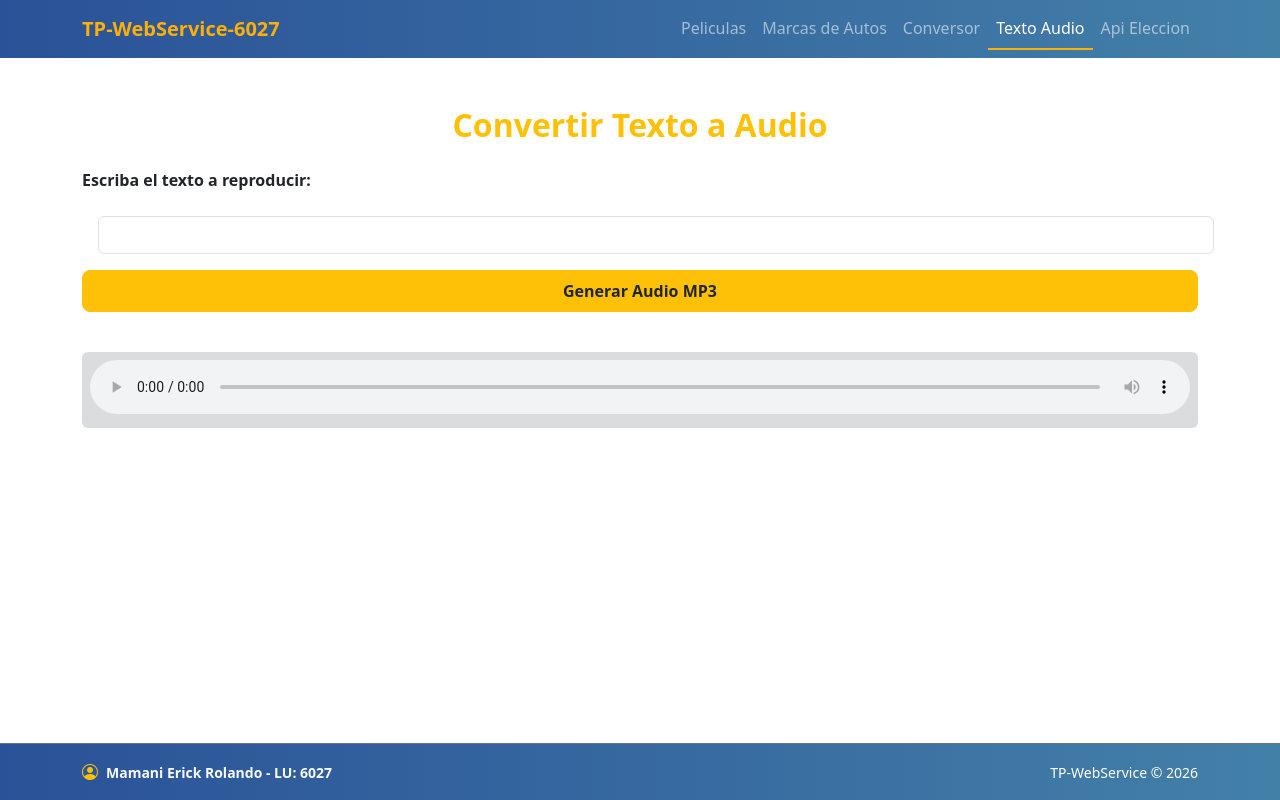
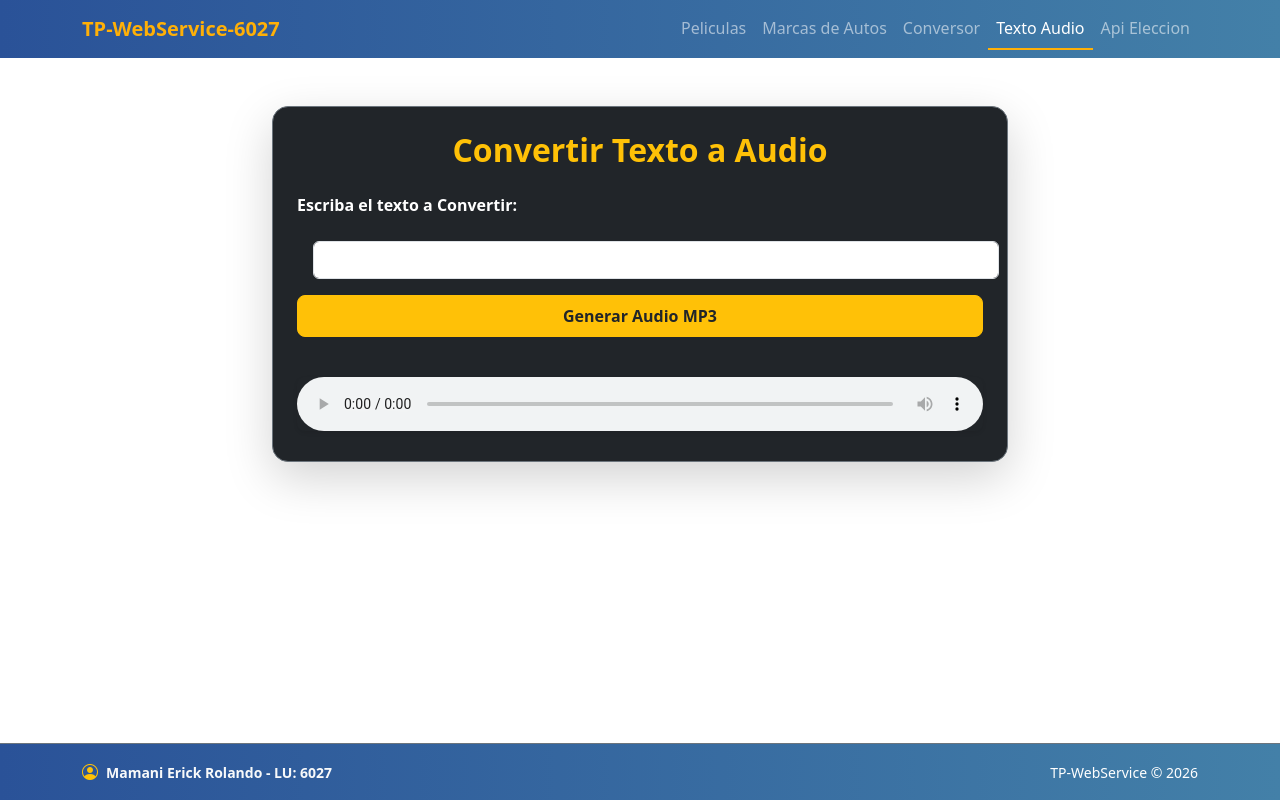
Before and after one commit to MamaniErick/FrontEnd-TaxiFem, an Angular app: page /texto-audio in a window 1280 px wide. Built offline with nearby package versions, Linux system fonts and the light colour scheme.

Commit message:
Limpieza de codigo Texto-Audio

```diff
--- a/src/app/components/api-eleccion/api-eleccion.ts
+++ b/src/app/components/api-eleccion/api-eleccion.ts
@@ -28,7 +28,7 @@ export class ApiEleccion {
           let base64Limpio = rawResult.replace(/^<img src=['"]/, '').replace(/['"]\s*\/?>$/, '');
           this.resultado = base64Limpio;
           console.log("Base64 extraído:", this.resultado); }
-        this.cdr.detectChanges();
+          this.cdr.detectChanges();
       },
       (error) => {
         console.log(error);
--- a/src/app/components/texto-audio/texto-audio.html
+++ b/src/app/components/texto-audio/texto-audio.html
@@ -1,18 +1,20 @@
 <div class="container mt-5">
+    <div class="row justify-content-center">
+        <div class="col-md-10 col-lg-8">
+            <div class="card bg-dark text-white border-secondary shadow-lg rounded-4 p-4">
                 <h2 class="text-center fw-bold mb-4 text-warning">Convertir Texto a Audio</h2>
                 <form>
                     <div class="mb-3">
-            <label for="texto" class="form-label fw-semibold">Escriba el texto a reproducir:</label>
+                        <label for="texto" class="form-label fw-semibold">Escriba el texto a Convertir:</label>
                         <input type="text" name="texto" id="texto" class="form-control text-dark m-3" [(ngModel)]="texto" >
-            <button type="button"  class="btn btn-warning w-100 py-2 fw-bold rounded-3 text-dark mb-4" (click)="convertirTextoAudio()">
+                        <button type="button"  class="btn btn-warning w-100 py-2 fw-bold rounded-3 text-dark mb-4" (click)="convertirAudio()">
                             Generar Audio MP3
                         </button>
                     </div>
-        <div class="text-center p-2 bg-secondary bg-opacity-25 rounded">
-            <audio controls class="w-100">
-                <source [src]="objetUrl" type="audio/mpeg">
-                Tu navegador no soporta la reproducción de este audio.
+                    <audio [src]="objetUrl" controls class="w-100 rounded-3 shadow-sm">
                         </audio>
-        </div>
                 </form>
             </div>
+        </div>
+    </div>
+</div>
--- a/src/app/components/texto-audio/texto-audio.ts
+++ b/src/app/components/texto-audio/texto-audio.ts
@@ -1,9 +1,8 @@
-import { Component } from '@angular/core';
+import { ChangeDetectorRef, Component } from '@angular/core';
 import { TextoAudioService } from '../../servicios/texto-audio-service';
-import { DomSanitizer } from '@angular/platform-browser';
 import { CommonModule } from '@angular/common';
 import { FormsModule } from '@angular/forms';
-import { SafeUrl } from '@angular/platform-browser';
+import { DomSanitizer } from '@angular/platform-browser';
 
 @Component({
   selector: 'app-texto-audio',
@@ -13,25 +12,28 @@ import { SafeUrl } from '@angular/platform-browser';
 })
 export class TextoAudio {
 
-  texto: string="";
-  objetUrl: SafeUrl=" ";
+  texto: string ="";
+  objetUrl: any = "";
 
   constructor(private textoAudioService: TextoAudioService,
-    private sanitezer: DomSanitizer
+    private sanitizer: DomSanitizer, private cdr: ChangeDetectorRef
   ){}
 
-  convertirTextoAudio(){
+  convertirAudio() {
     this.objetUrl = "";
+    this.textoAudioService.convertir(this.texto).subscribe(
+      data => {
+        console.log("¡Llegaron datos crudos!", data);
+        let objectUrl = URL.createObjectURL(data);
+        let safeResource: any = this.sanitizer.bypassSecurityTrustUrl(objectUrl);
+        this.objetUrl = safeResource.changingThisBreaksApplicationSecurity;
 
-    this.textoAudioService.postTextAudio(this.texto).subscribe(
-      data=>{
-        console.log(this.texto)
-        let objectUrl= URL.createObjectURL(data);
-        this.objetUrl= this.sanitezer.bypassSecurityTrustUrl(objectUrl);
-        },
-      error=>{
-        console.log(error)
+        console.log("URL Limpia para el reproductor:", this.objetUrl);
+        this.cdr.detectChanges();
+      },
+        error => {
+          console.log(error)
       }
-    )
+    );
   }
 }
--- a/src/app/servicios/texto-audio-service.ts
+++ b/src/app/servicios/texto-audio-service.ts
@@ -9,7 +9,7 @@ export class TextoAudioService {
 
   constructor(private http: HttpClient) { }
 
-  postTextAudio(text:string): Observable<Blob>{
+  convertir(text:string):Observable<Blob>{
     let httpOptions = {
       headers: new HttpHeaders({
         'x-rapidapi-key': 'db241b6b7bmsh019c06a40db46cfp1c0838jsn188e70e69af9',
@@ -17,14 +17,13 @@ export class TextoAudioService {
         'Content-Type': 'application/json'
       }),
       responseType: 'blob' as 'blob',
-      withCredentials: true
-    }
+    };
     let body= {
-      model: 'tts-1',
-	    input: text,
-	    instructions: 'Tono normal',
-	    voice: 'alloy'
-    }
-    return this.http.post('https://open-ai-text-to-speech1.p.rapidapi.com/',body, httpOptions);
+      "model": "tts-1",
+	    "input": text,
+	    "instructions": "Tono normal",
+	    "voice": "alloy"
+    };
+    return this.http.post("https://open-ai-text-to-speech1.p.rapidapi.com/",body, httpOptions);
   }
 }
```
Lines whose indentation alone changed are shown as unchanged.
